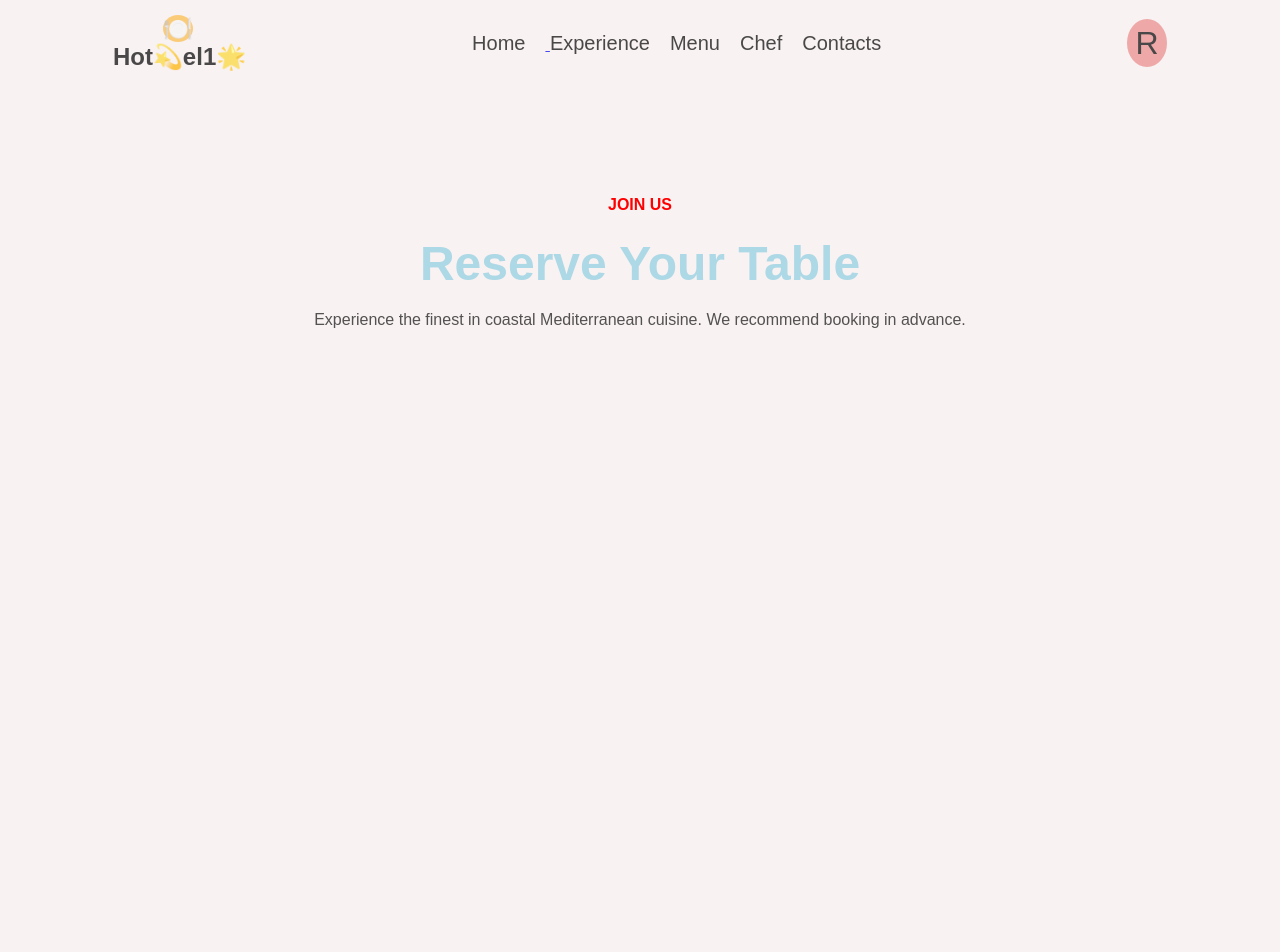
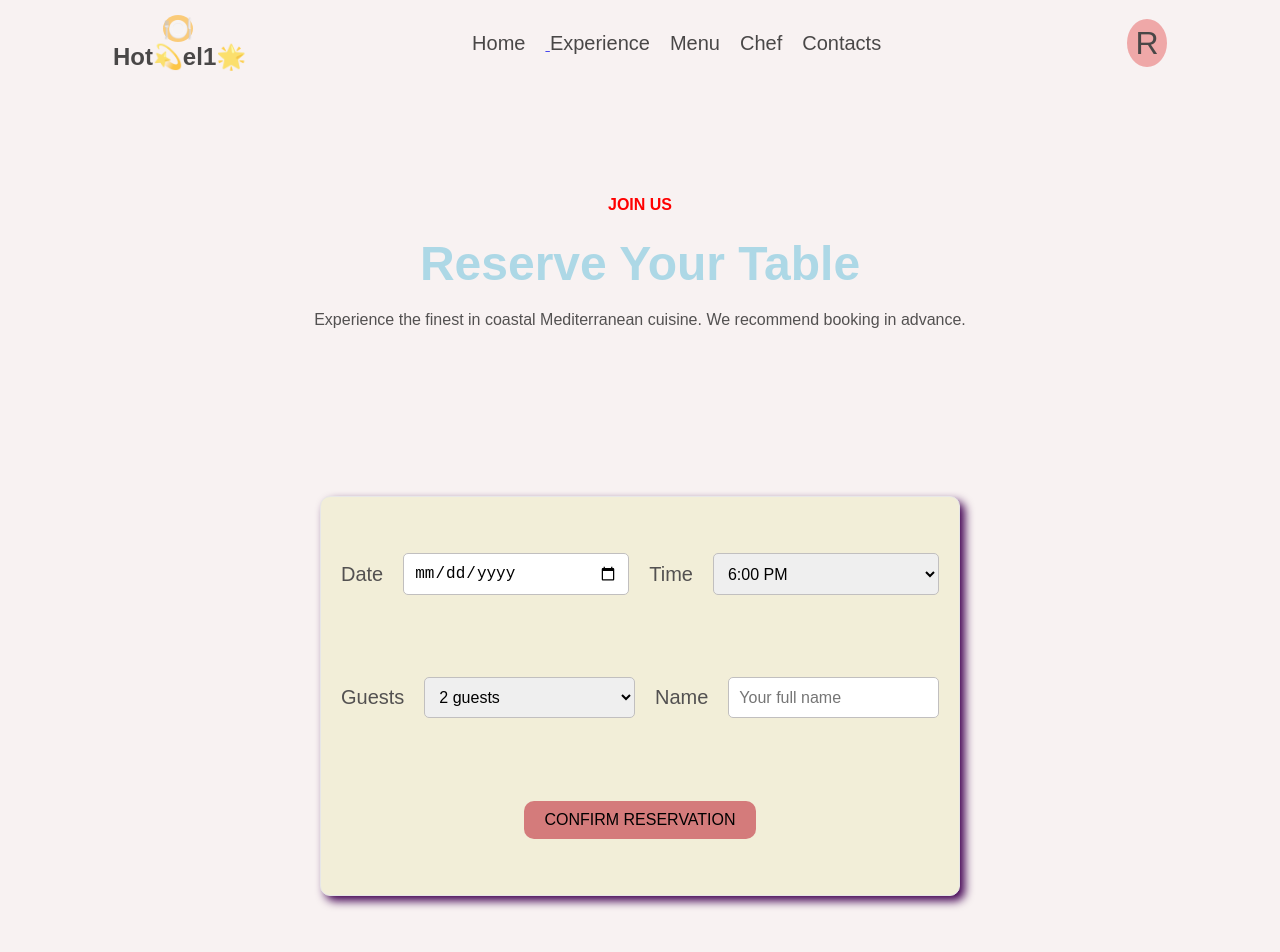
Before and after one commit to Melanie1-1dev/Hotel, a React (Vite) app: page /menu in a window 1280 px wide. Shown: the top 952 px of the page. After the commit the page ends 916 px from the top, so only its background shows below. Built offline with nearby package versions, Linux system fonts and the light colour scheme.

Commit message:
Updated with css

```diff
--- a/src/Components/AddOrder/AddOrder.css
+++ b/src/Components/AddOrder/AddOrder.css
@@ -6,7 +6,7 @@
 
 .add-order-container{
     width: 100%;
-    height: 100vh;
+    height: 80vh;
     text-align: center;
     align-items: center;
     justify-content: center;
@@ -14,7 +14,7 @@
 
 .content-in-add-{
     width: 70%;
-    height: 100vh;
+    height: 40vh;
     display: flex;
     flex-direction: column;
     align-items: center;
@@ -37,3 +37,107 @@
 .content-in-add- p{
     color: rgb(83, 81, 81);
 }
+
+.form-container{
+    width: 100%;
+    height: 50vh;
+    margin: auto auto 40px auto;
+    display: flex;
+    align-items: center;
+    justify-content: center;
+}
+
+form{
+    width: 50%;
+    height: 50vh;
+    display: flex;
+    flex-direction: column;
+    flex-wrap: wrap;
+    gap: 10px;
+    align-items: center;
+    justify-content: space-around;
+    border: 1px solid rgb(231, 231, 231);
+    border-radius: 10px;
+    padding: 20px;
+    background-color: #f2eed8;
+    padding: 20px;
+    margin-bottom: 40px;
+}
+
+.form-container form h2{
+    font-size: 2rem;
+    color: rgb(222, 51, 51);
+    text-align: center;
+    text-shadow: 2px 2px 4px rgba(0, 0.8, 0, 0.5);
+}
+
+.form-container form{
+    box-shadow:  5px 5px 10px rgb(65, 1, 82);
+
+}
+
+.form-container form:hover{
+    background-color: #f8f2f2;
+    transition: background-color 0.3s ease;
+    transform: scale(1.05);
+    box-shadow: 5px 13px 12px rgb(1, 82, 4);
+
+}
+form span{
+    font-size: 1.25rem;
+    color: rgb(83, 81, 81);
+    align-self: center;
+    justify-self: flex-start;
+
+}
+
+form input, form select{
+    width: 60%;
+    padding: 10px;
+    border: 1px solid rgb(193, 191, 191);
+    border-radius: 5px;
+    font-size: 1rem;
+}
+
+.date-time-inputs{
+    display: flex;
+    flex-direction: row;
+    gap: 20px;
+    width: 100%;
+    justify-content: center;
+}
+.personal-info{
+    display: flex;
+    flex-direction: row;
+    gap: 20px;
+    width: 100%;
+    justify-content: center;
+}
+
+.btn-to-submit{
+    width: 100%;
+    display: flex;
+    align-items: center;
+    justify-content: center;
+}
+
+.btn-to-submit button{
+    padding: 10px 20px;
+    font-size: 1rem;
+    background-color: #d47b7b;
+    color: #000;
+    border: none;
+    text-transform: uppercase;
+    border-radius: 10px;
+    cursor: pointer;
+    transition: background-color 0.3s ease;
+}
+
+.btn-to-submit button:hover{
+    background-color: #be5b0a;
+    color: #000;
+    transition: background-color 0.3s ease;
+    transform: scale(1.1);
+    transform: translateY(-5px);
+    animation: display 0.3s ease-in-out;
+}
--- a/src/Components/AddOrder/AddOrder.jsx
+++ b/src/Components/AddOrder/AddOrder.jsx
@@ -12,23 +12,45 @@ const AddOrder = () => {
                 cuisine. We recommend booking in advance.</p>
         </div>
 
-        <div className="form-add-in">
+        <div className="form-add-container">
 
-            <form action="#">
+          <div className="form-container">
+              <form action="#">
 
-                <span>Date</span>
+                <div className="date-time-inputs">
+                    <span>Date</span>
                 <input type="date" />
                 <span>Time</span>
-                <input type="time" />
-                <span>Guests</span>
-                <input type="text" />
-                <select name="" id=""></select>
+                <select name="time" id="time">
+
+                  <option>6:00 PM</option>
+                  <option>6:30 PM</option>
+                  <option>7:00 PM</option>
+                  <option>7:30 PM</option>
+                  <option>8:00 PM</option>
+                  <option>8:30 PM</option>
+                </select>
+                </div>
+              <div className="personal-info">
+                    <span>Guests</span>
+                    <select name="guests" id="guests">
+
+                  <option>2 guests</option>
+                  <option>3 guests</option>
+              <option>4 guests</option>
+              <option>5 guests</option>
+              <option>6 guests</option>
+              <option>Larger party(Contact us)</option>
+            </select>
                 <span>Name</span>
                 <input type="text" placeholder='Your full name'/>
+                </div>
+
                 <div className="btn-to-submit">
-                    <button>CONFIRM RESERVATION</button>
+                    <button type="submit">CONFIRM RESERVATION</button>
                 </div>
             </form>
+          </div>
 
         </div>
 
```
